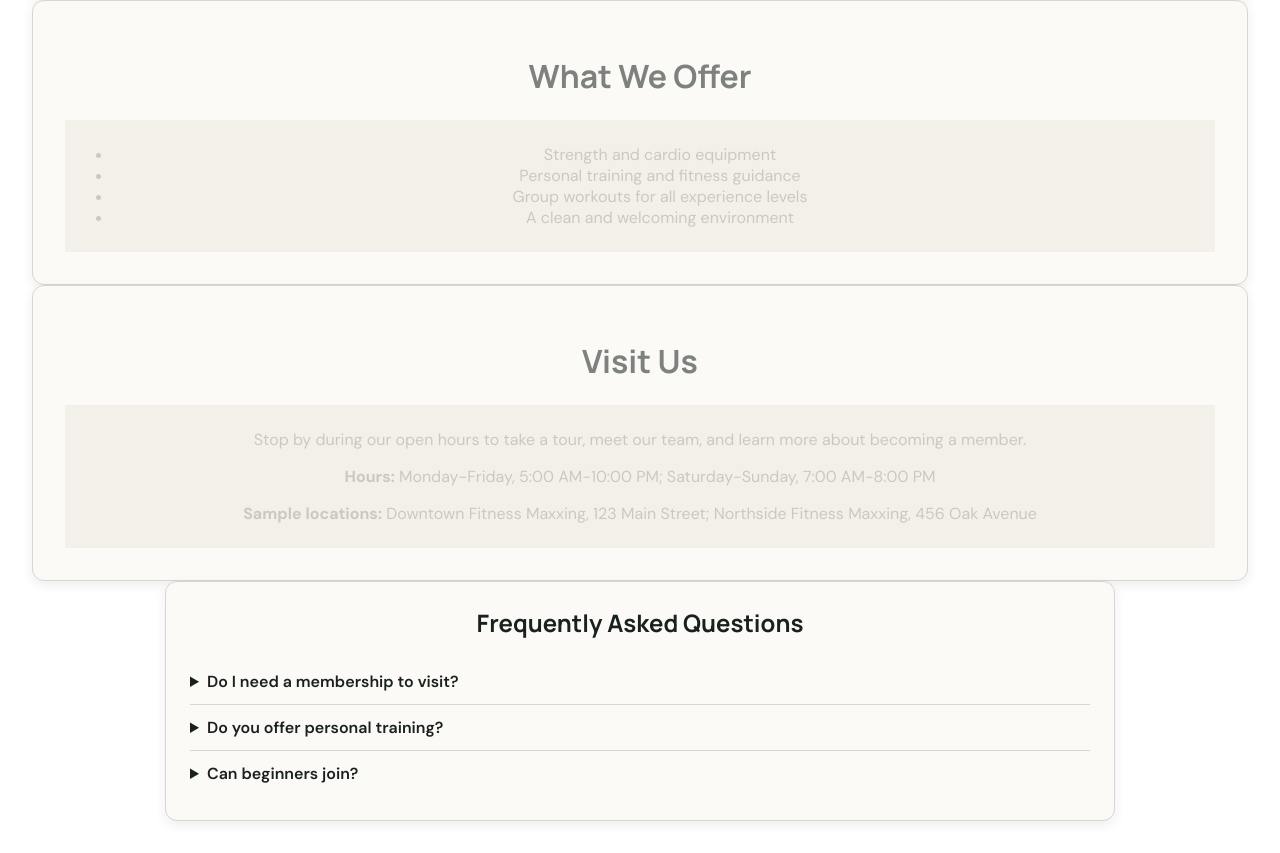
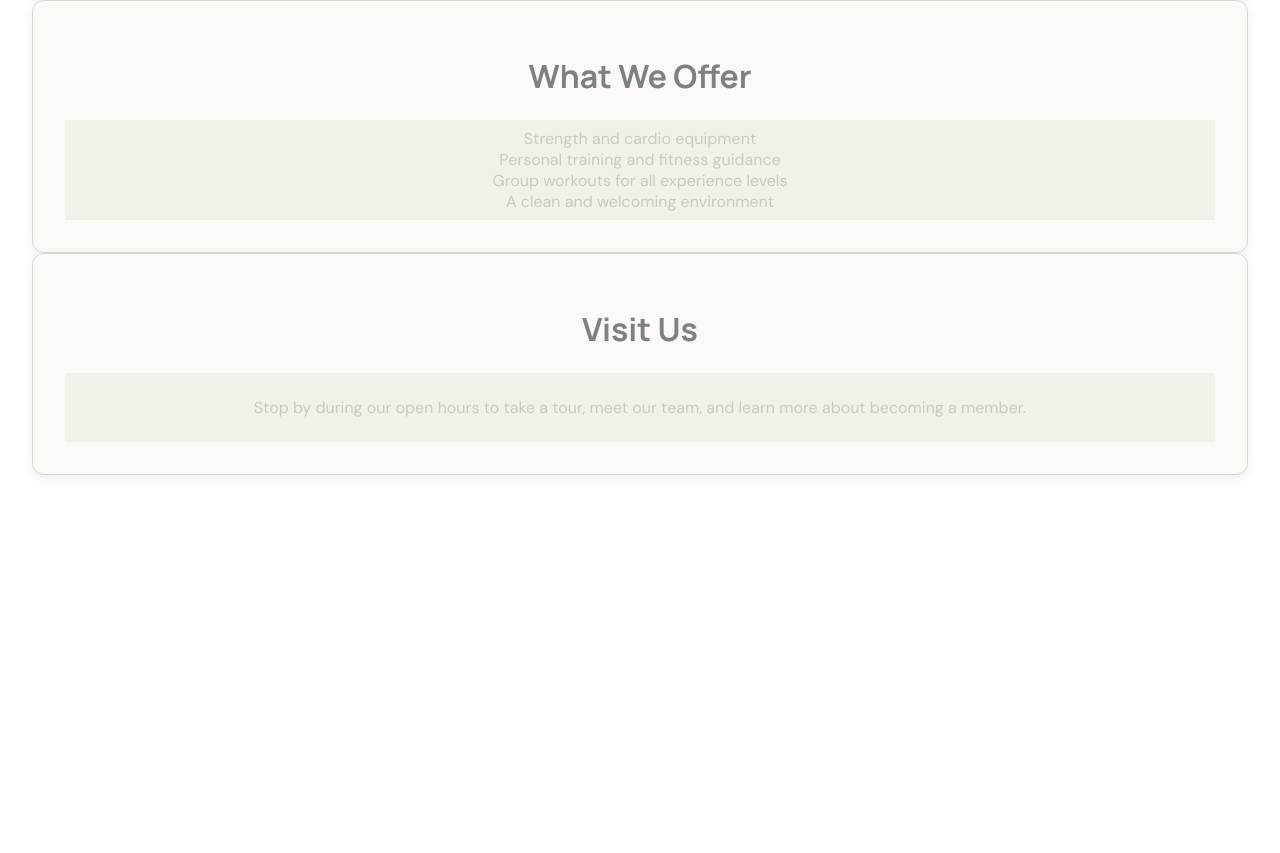
Before and after one commit to jaydonkc/h4i-calpoly-team7, a Next.js app: page /gym-info in a window 1280 px wide. Shown: the part 272-1125 px from the top of the page. After the commit the page ends 800 px from the top, so only its background shows below. Built offline with nearby package versions, Linux system fonts and the light colour scheme.

Commit message:
fix: remove bullet points

```diff
--- a/src/app/gym-info/info.css
+++ b/src/app/gym-info/info.css
@@ -56,37 +56,10 @@ main:has(.offer-info:hover, .visit-info:hover) .about-info .gym-details::after {
 	opacity: 1;
 }
 
-.faq-info {
-	max-width: 900px;
-	padding: 1.5rem;
-	text-align: left;
-}
-
-.faq-info h2 {
-	margin-top: 0;
-	font-family: "Manrope", sans-serif;
-	font-size: 1.5rem;
-	text-align: center;
-}
-
-.faq-info details {
-	padding: 0.75rem 0;
-	border-bottom: 1px solid #d8d6cf;
-}
-
-.faq-info details:last-child {
-	border-bottom: 0;
-}
-
-.faq-info summary {
-	color: #19211e;
-	font-weight: 600;
-	cursor: pointer;
-}
-
-.faq-info p {
-	margin-bottom: 0;
-	color: #6f746f;
+.offer-info ul {
+	margin: 0;
+	padding: 0;
+	list-style: none;
 }
 
 .info:hover .gym-details::after,
--- a/src/app/gym-info/page.tsx
+++ b/src/app/gym-info/page.tsx
@@ -28,31 +28,8 @@ export default function GymInfoPage() {
         <h1>Visit Us</h1>
         <div className="gym-details" tabIndex={0}>
           <p>Stop by during our open hours to take a tour, meet our team, and learn more about becoming a member.</p>
-          <p>
-            <strong>Hours:</strong> Monday-Friday, 5:00 AM-10:00 PM; Saturday-Sunday, 7:00 AM-8:00 PM
-          </p>
-          <p>
-            <strong>Sample locations:</strong> Downtown Fitness Maxxing, 123 Main Street; Northside Fitness Maxxing, 456
-            Oak Avenue
-          </p>
         </div>
       </div>
-
-      <section className="info faq-info">
-        <h2>Frequently Asked Questions</h2>
-        <details>
-          <summary>Do I need a membership to visit?</summary>
-          <p>No. Visitors can schedule a tour or ask about a day pass at the front desk.</p>
-        </details>
-        <details>
-          <summary>Do you offer personal training?</summary>
-          <p>Yes. Our trainers can help create a fitness plan based on your goals and experience.</p>
-        </details>
-        <details>
-          <summary>Can beginners join?</summary>
-          <p>Absolutely. Our equipment, classes, and staff support members at every fitness level.</p>
-        </details>
-      </section>
     </main>
   );
 }
```
